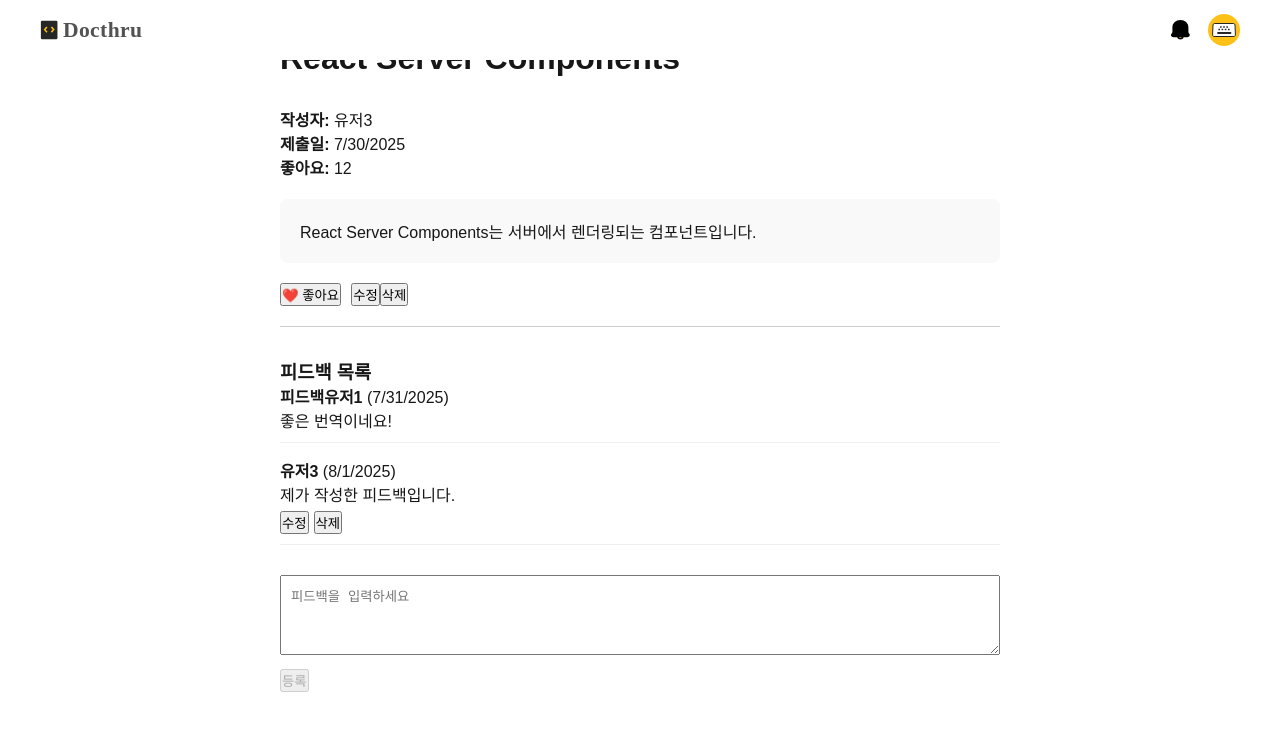
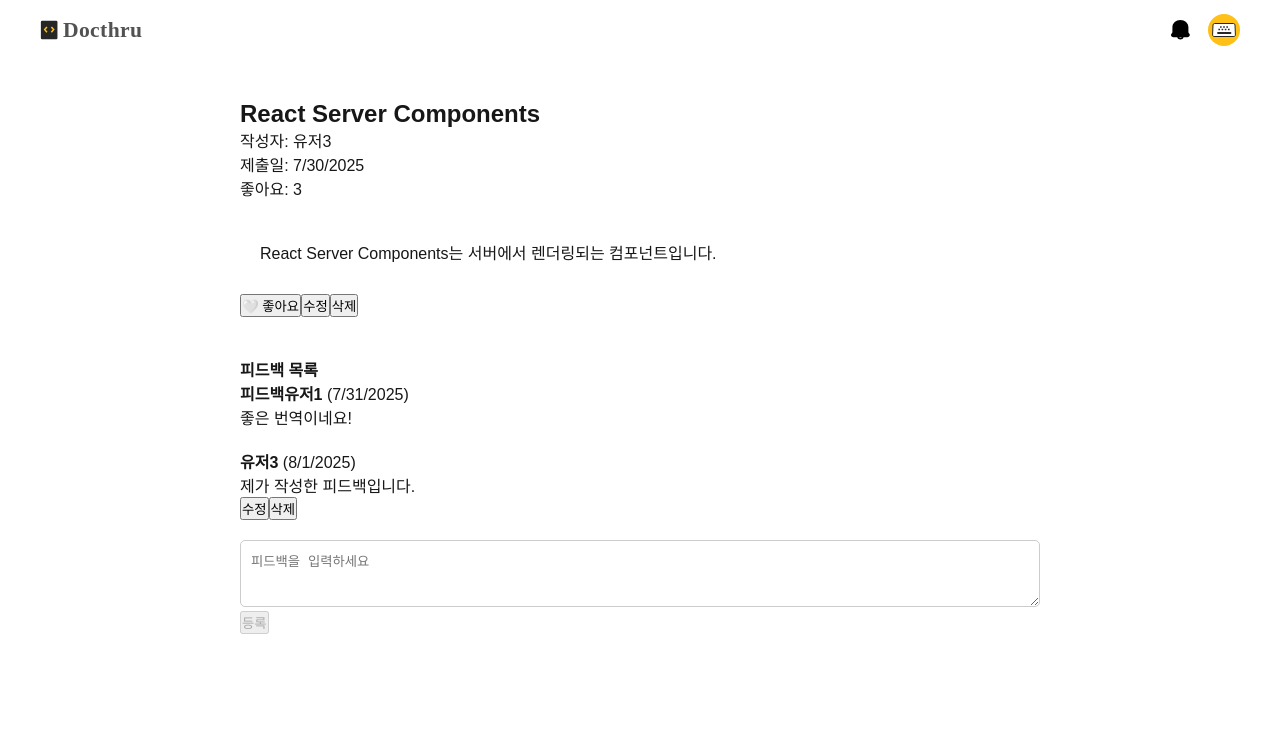
Before and after one commit to Codeit-MiddleProject-team2/7-docthru-team2-fe, a Next.js app: page /translation/1 in a window 1280 px wide. Shown: the top 730 px of the page. Built offline with nearby package versions, Linux system fonts and the light colour scheme.

Commit message:
작업물 페이지 구성 수정 #19

```diff
--- a/components/translation/ActionButtons.js
+++ b/components/translation/ActionButtons.js
@@ -1,8 +1,22 @@
-export default function ActionButtons(workId) {
+import React from "react";
+
+export default function ActionButtons({ translation, user }) {
+  const handleDelete = () => {
+    alert("삭제 기능 (모달 등 연결 예정)");
+    // TODO: 삭제 처리
+  };
+
   return (
-    <div>
-      <button>수정</button>
-      <button>삭제</button>
-    </div>
+    <>
+      {user?.id === translation?.userId && (
+        <>
+          <button>수정</button>
+          <button onClick={handleDelete}>삭제</button>
+        </>
+      )}
+      {user?.isAdmin && !translation?.canceled && (
+        <button onClick={handleDelete}>[어드민] 삭제</button>
+      )}
+    </>
   );
 }
--- a/components/translation/FeedbackForm.js
+++ b/components/translation/FeedbackForm.js
@@ -1,26 +1,28 @@
-import { useState } from "react";
+import React, { useState } from "react";
 
-export default function FeedbackForm({ workId }) {
-  const [content, setContent] = useState("");
+export default function FeedbackForm({ translationId }) {
+  const [text, setText] = useState("");
 
   const handleSubmit = (e) => {
     e.preventDefault();
-    if (!content.trim()) return;
+    if (!text.trim()) return;
 
-    // 실제 API 요청은 추후 연결 예정
-    alert(`POST /feedback\n작업물 ID: ${workId}\n내용: ${content}`);
-    setContent("");
+    console.log("POST 피드백:", text);
+    setText("");
+    // TODO: 서버에 POST 요청
   };
 
   return (
-    <form onSubmit={handleSubmit} style={{ marginTop: "30px" }}>
+    <form onSubmit={handleSubmit} style={{ marginTop: "20px" }}>
       <textarea
-        value={content}
-        onChange={(e) => setContent(e.target.value)}
         placeholder="피드백을 입력하세요"
-        style={{ width: "100%", height: "80px", padding: "10px" }}
+        value={text}
+        onChange={(e) => setText(e.target.value)}
+        rows={3}
+        style={{ width: "100%", borderRadius: "5px", padding: "10px", background: "var(--background)",
+          color: "var(--foreground)", border: "1px solid #ccc" }}
       />
-      <button type="submit" disabled={!content.trim()} style={{ marginTop: "10px" }}>
+      <button type="submit" disabled={!text.trim()}>
         등록
       </button>
     </form>
--- a/components/translation/FeedbackList.js
+++ b/components/translation/FeedbackList.js
@@ -1,30 +1,40 @@
-export default function FeedbackList({ feedbacks, currentUserId, currentUserRole }) {
-  if (!feedbacks || feedbacks.length === 0) {
-    return <p style={{ marginTop: "30px" }}>아직 피드백이 없습니다.</p>;
-  }
+import React, { useState } from "react";
+
+const MOCK_FEEDBACKS = [
+  {
+    id: 1,
+    user: { id: 100, nickname: "피드백유저1" },
+    content: "좋은 번역이네요!",
+    createdAt: "2025-07-31T10:00:00Z",
+  },
+  {
+    id: 2,
+    user: { id: 101, nickname: "유저3" },
+    content: "제가 작성한 피드백입니다.",
+    createdAt: "2025-08-01T12:00:00Z",
+  },
+];
+
+export default function FeedbackList({ translationId, user }) {
+  const [feedbacks, setFeedbacks] = useState(MOCK_FEEDBACKS);
 
   return (
-    <section style={{ marginTop: "30px" }}>
-      <h3>피드백 목록</h3>
-      <ul style={{ paddingLeft: "0" }}>
-        {feedbacks.map((fb) => {
-          const isAuthor = fb.userId === currentUserId;
-          const isAdmin = currentUserRole === "admin";
+    <div style={{ marginTop: "40px" }}>
+      <h4>피드백 목록</h4>
+      {feedbacks.map((fb) => (
+        <div key={fb.id} style={{ marginBottom: "20px" }}>
+          <strong>{fb.user.nickname}</strong> (
+          {new Date(fb.createdAt).toLocaleDateString()})
+          <p>{fb.content}</p>
 
-          return (
-            <li key={fb.id} style={{ marginBottom: "15px", listStyle: "none", borderBottom: "1px solid #eee", paddingBottom: "10px" }}>
-              <p><strong>{fb.nickname}</strong> ({new Date(fb.createdAt).toLocaleDateString()})</p>
-              <p>{fb.content}</p>
-              {(isAuthor || isAdmin) && (
-                <div style={{ marginTop: "5px", display: "flex", gap: "5px" }}>
-                  <button>수정</button>
-                  <button>삭제</button>
-                </div>
-              )}
-            </li>
-          );
-        })}
-      </ul>
-    </section>
+          {(user?.id === fb.user.id || user?.isAdmin) && (
+            <>
+              <button>수정</button>
+              <button>삭제</button>
+            </>
+          )}
+        </div>
+      ))}
+    </div>
   );
 }
--- a/components/translation/LikeButton.js
+++ b/components/translation/LikeButton.js
@@ -1,3 +1,16 @@
-export default function LikeButton(workId) {
-  return <button>❤️ 좋아요</button>;
+import React, { useState } from "react";
+
+export default function LikeButton({ translationId }) {
+  const [liked, setLiked] = useState(false);
+
+  const handleClick = () => {
+    setLiked((prev) => !prev);
+    // TODO: 서버에 좋아요 상태 전송
+  };
+
+  return (
+    <button onClick={handleClick}>
+      {liked ? "💖 좋아요 취소" : "🤍 좋아요"}
+    </button>
+  );
 }
--- a/components/translation/TranslationDetail.js
+++ b/components/translation/TranslationDetail.js
@@ -1,34 +1,58 @@
+import React from "react";
 import LikeButton from "./LikeButton";
 import ActionButtons from "./ActionButtons";
+import FeedbackForm from "./FeedbackForm";
+import FeedbackList from "./FeedbackList";
+import Image from "next/image";
 
-export default function TranslationDetail({ work, currentUserId, currentUserRole }) {
-  const isAuthor = work.userId === currentUserId;
-  const isAdmin = currentUserRole === "admin";
+export default function TranslationDetail({ translation, user }) {
+  const isOwner = user?.id === translation?.userId;
+  const isAdmin = user?.isAdmin;
 
   return (
-    <section style={{ marginTop: "30px", borderBottom: "1px solid #ccc", paddingBottom: "20px" }}>
-      <p><strong>작성자:</strong> {work.author}</p>
-      <p><strong>제출일:</strong> {new Date(work.submittedAt).toLocaleDateString()}</p>
-      <p><strong>좋아요:</strong> {work.likes}</p>
+    <div style={{ maxWidth: "800px", margin: "60px auto", padding: "40px 0" }}>
+      <h2>{translation?.title}</h2>
+      <div>
+        <p>
+          작성자: {translation?.user?.nickname} <br />
+          제출일: {new Date(translation?.createdAt).toLocaleDateString()} <br />
+          좋아요: {translation?.hearts?.length ?? 0}
+        </p>
+      </div>
 
       <div
         style={{
+          background: "var(--background)",
+          color: "var(--foreground)",
+          padding: "20px",
+          borderRadius: "10px",
           marginTop: "20px",
-          whiteSpace: "pre-wrap",
-          background: "#f9f9f9",
-          padding: "20px",
-          borderRadius: "8px",
         }}
       >
-        {work.content}
+        {translation?.content ? (
+          <p>{translation.content}</p>
+        ) : (
+          <div style={{ textAlign: "center", color: "#888" }}>
+            <Image
+              src="../../public/images/no-translation.png"
+              alt="아직 번역 없음"
+              width={300}
+              height={200}
+            />
+            <p>아직 아무런 번역을 진행하지 않았어요!</p>
+          </div>
+        )}
       </div>
 
-      {(isAuthor || isAdmin) && (
-        <div style={{ marginTop: "20px", display: "flex", gap: "10px" }}>
-          <LikeButton workId={work.id} />
-          <ActionButtons workId={work.id} />
-        </div>
-      )}
-    </section>
+      <div style={{ marginTop: "10px" }}>
+        <LikeButton translationId={translation.id} />
+        {(isOwner || isAdmin) && <ActionButtons translation={translation} user={user} />}
+      </div>
+
+      <div style={{ marginTop: "40px" }}>
+        <FeedbackList translationId={translation.id} user={user} />
+        <FeedbackForm translationId={translation.id} />
+      </div>
+    </div>
   );
 }
--- a/pages/translation/[translationId].js
+++ b/pages/translation/[translationId].js
@@ -1,67 +1,25 @@
-import { useRouter } from "next/router";
-import { useEffect, useState } from "react";
+import React from "react";
 import TranslationDetail from "@/components/translation/TranslationDetail";
-import FeedbackList from "@/components/translation/FeedbackList";
-import FeedbackForm from "@/components/translation/FeedbackForm";
 
 export default function TranslationDetailPage() {
-  const router = useRouter();
-  const { translationId } = router.query;
-  const [work, setWork] = useState(null);
+  // 목업 사용자 정보
+  const mockUser = {
+    id: 101,
+    nickname: "유저3",
+    isAdmin: false,
+  };
 
-  // 임시 유저 정보 (로그인 중이라고 가정) user, admin 둘 다 버튼 보임
-  const currentUserId = 3;
-  const currentUserRole = "user"; // 또는 "admin"
+  // 목업 번역 데이터
+  const mockTranslation = {
+    id: 1,
+    title: "React Server Components",
+    content: "React Server Components는 서버에서 렌더링되는 컴포넌트입니다.",
+    userId: 101,
+    user: { id: 101, nickname: "유저3" },
+    createdAt: "2025-07-30T10:00:00Z",
+    canceled: false,
+    hearts: [1, 2, 3],
+  };
 
-  useEffect(() => {
-    if (!router.isReady) return;
-
-    // 여기서 실제 API 호출로 작업물 데이터를 가져오는 로직을 구현해야 함.
-    const mockWork = {
-      id: translationId,
-      userId: 3, // 작성자 id
-      title: "React Server Components",
-      author: "유저3",
-      submittedAt: "2025-07-30T13:00:00Z",
-      likes: 12,
-      content: `React Server Components는 서버에서 렌더링되는 컴포넌트입니다.`,
-      feedbacks: [
-        {
-          id: 1,
-          userId: 2,
-          nickname: "피드백유저1",
-          content: "좋은 번역이네요!",
-          createdAt: "2025-07-31T12:00:00Z",
-        },
-        {
-          id: 2,
-          userId: 3,
-          nickname: "유저3",
-          content: "제가 작성한 피드백입니다.",
-          createdAt: "2025-08-01T09:00:00Z",
-        },
-      ],
-    };
-    // 실제 API 호출 대신 mock 데이터로 설정
-    setWork(mockWork);
-  }, [router.isReady, translationId]);
-
-  if (!work) return <p>Loading...</p>;
-
-  return (
-    <div style={{ padding: "40px", maxWidth: "800px", margin: "0 auto" }}>
-      <h1>{work.title}</h1>
-      <TranslationDetail
-        work={work}
-        currentUserId={currentUserId}
-        currentUserRole={currentUserRole}
-      />
-      <FeedbackList
-        feedbacks={work.feedbacks}
-        currentUserId={currentUserId}
-        currentUserRole={currentUserRole}
-      />
-      <FeedbackForm workId={work.id} />
-    </div>
-  );
+  return <TranslationDetail translation={mockTranslation} user={mockUser} />;
 }
```
Also changed, not shown: public/images/no_translation.png (added).
